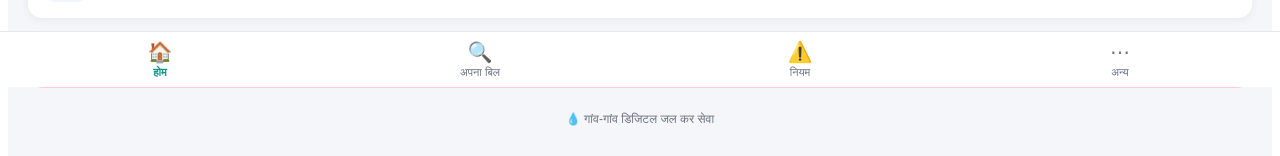
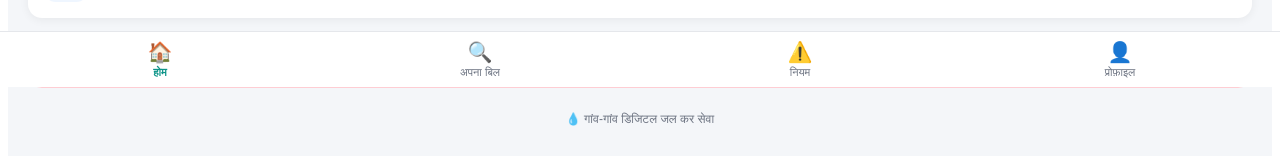
Before and after one commit to jay426647-coder/digital-billing, a Next.js app: page / in a window 1280 px wide. Shown: the part 713-869 px from the top of the page. Built offline with nearby package versions, Linux system fonts and the light colour scheme.

Commit message:
Update BottomNav.jsx

```diff
--- a/components/BottomNav.jsx
+++ b/components/BottomNav.jsx
@@ -9,13 +9,13 @@ const text = {
     home: 'होम',
     myBill: 'अपना बिल',
     niyam: 'नियम',
-    other: 'अन्य',
+    other: 'प्रोफ़ाइल',
   },
   en: {
     home: 'Home',
     myBill: 'My Bill',
     niyam: 'Rules',
-    other: 'Other',
+    other: 'Profile',
   },
 };
 
@@ -32,7 +32,7 @@ export default function BottomNav({ active }) {
     { key: 'home', href: '/', icon: '🏠', label: t.home },
     { key: 'mybill', href: '/mybill', icon: '🔍', label: t.myBill },
     { key: 'niyam', href: '/niyam', icon: '⚠️', label: t.niyam },
-    { key: 'other', href: '#', icon: '⋯', label: t.other },
+    { key: 'other', href: '/profile', icon: '👤', label: t.other },
   ];
 
   return (
```
